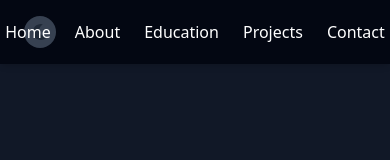
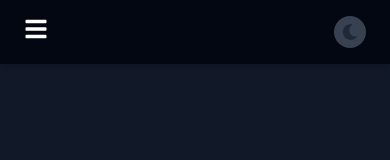
Before and after one commit to M-Ehtesham-Ul-Hassan-Malik/ehtesham-malik-portfolio, a React (Create React App) app: page / in a window 390 px wide. Shown: the top 160 px of the page. Built offline with nearby package versions, Linux system fonts and the light colour scheme.

Commit message:
feat(navbar): make navbar responsive for mobile devices

```diff
--- a/src/components/Navbar.jsx
+++ b/src/components/Navbar.jsx
@@ -1,8 +1,9 @@
-import { FaMoon, FaSun } from 'react-icons/fa';
+import { FaMoon, FaSun, FaBars, FaTimes } from 'react-icons/fa';
 import { useEffect, useState } from 'react';
 
 const Navbar = () => {
   const [darkMode, setDarkMode] = useState(() => localStorage.getItem("theme") === "dark");
+  const [isMenuOpen, setIsMenuOpen] = useState(false);
 
   useEffect(() => {
     if (darkMode) {
@@ -14,12 +15,22 @@ const Navbar = () => {
     }
   }, [darkMode]);
 
+  const toggleMenu = () => setIsMenuOpen(!isMenuOpen);
+  const closeMenu = () => setIsMenuOpen(false);
+
   return (
     <nav className="fixed w-full z-50 bg-white text-gray-900 dark:bg-gray-950 dark:text-white shadow-md py-4 px-6">
       <div className="max-w-7xl mx-auto flex justify-between items-center relative">
 
-        {/* Centered Nav Links */}
-        <div className="absolute left-1/2 transform -translate-x-1/2 flex gap-6">
+        {/* Hamburger for small screens */}
+        <div className="lg:hidden">
+          <button onClick={toggleMenu} aria-label="Toggle Menu" className="text-2xl">
+            {isMenuOpen ? <FaTimes /> : <FaBars />}
+          </button>
+        </div>
+
+        {/* Centered nav links (hidden on small screens) */}
+        <div className="hidden lg:flex absolute left-1/2 transform -translate-x-1/2 gap-6">
           <a href="/" className="font-medium hover:text-blue-600 dark:hover:text-blue-400">Home</a>
           <a href="/about" className="font-medium hover:text-blue-600 dark:hover:text-blue-400">About</a>
           <a href="/education" className="font-medium hover:text-blue-600 dark:hover:text-blue-400">Education</a>
@@ -27,7 +38,7 @@ const Navbar = () => {
           <a href="/contact" className="font-medium hover:text-blue-600 dark:hover:text-blue-400">Contact</a>
         </div>
 
-        {/* Dark Mode Toggle */}
+        {/* Dark mode toggle */}
         <button
           onClick={() => setDarkMode(!darkMode)}
           aria-label="Toggle Dark Mode"
@@ -36,6 +47,17 @@ const Navbar = () => {
           {darkMode ? <FaSun className="text-yellow-400" /> : <FaMoon className="text-gray-800" />}
         </button>
       </div>
+
+      {/* Mobile menu dropdown */}
+      {isMenuOpen && (
+        <div className="lg:hidden mt-4 flex flex-col items-center gap-4 bg-white dark:bg-gray-950 p-4 rounded shadow">
+          <a onClick={closeMenu} href="/" className="block font-medium hover:text-blue-600 dark:hover:text-blue-400">Home</a>
+          <a onClick={closeMenu} href="/about" className="block font-medium hover:text-blue-600 dark:hover:text-blue-400">About</a>
+          <a onClick={closeMenu} href="/education" className="block font-medium hover:text-blue-600 dark:hover:text-blue-400">Education</a>
+          <a onClick={closeMenu} href="/projects" className="block font-medium hover:text-blue-600 dark:hover:text-blue-400">Projects</a>
+          <a onClick={closeMenu} href="/contact" className="block font-medium hover:text-blue-600 dark:hover:text-blue-400">Contact</a>
+        </div>
+      )}
     </nav>
   );
 };
```
